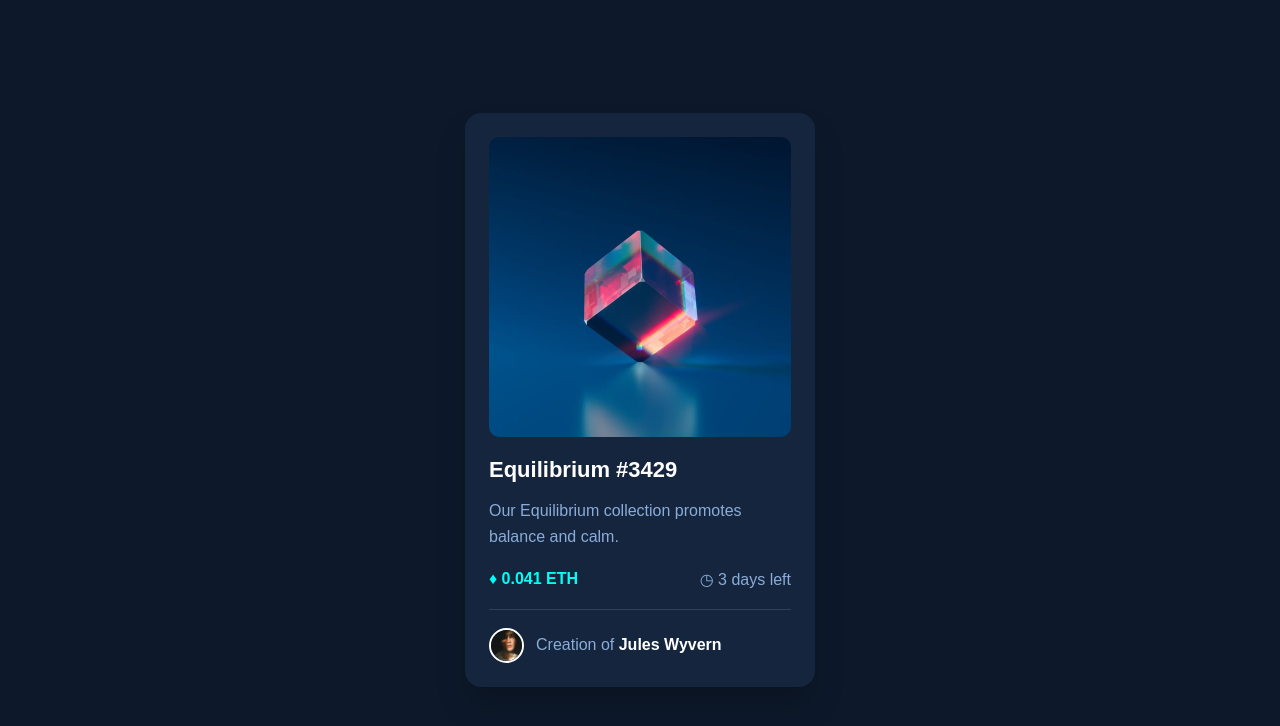
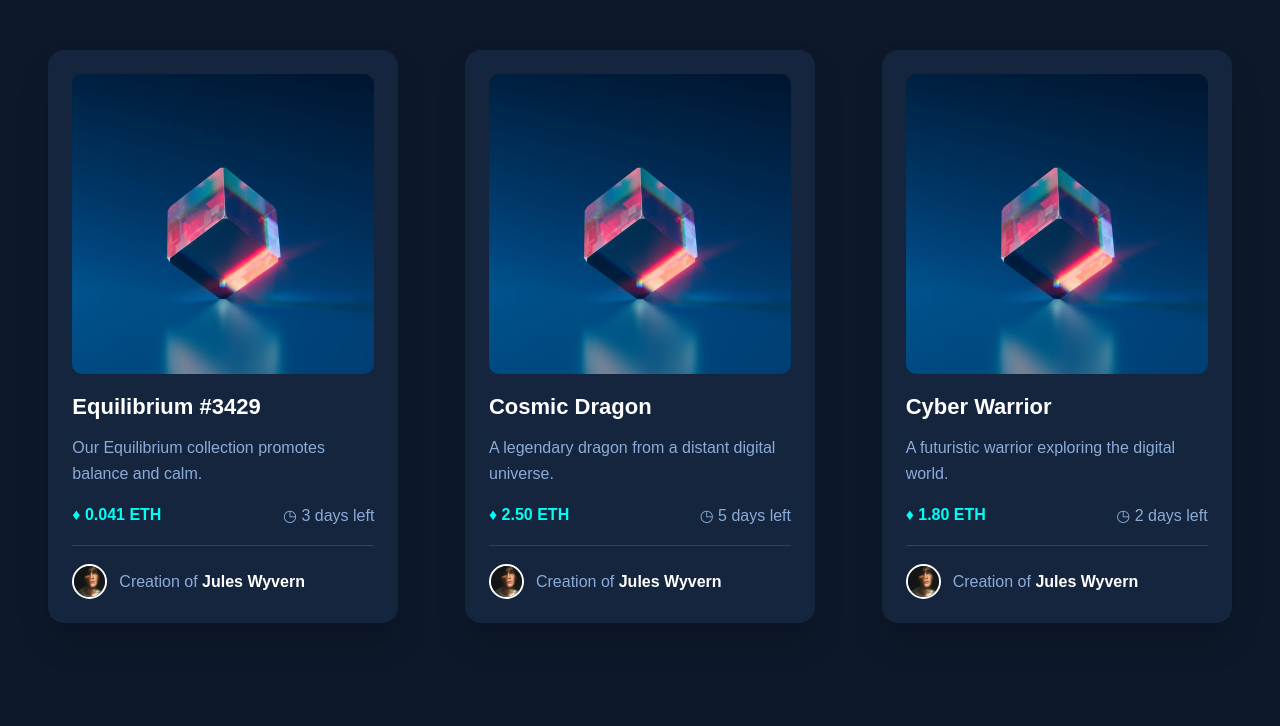
Before and after one commit to RebecaZaia/nft-card, a React (Vite) app: page / in a window 1280 px wide. Shown: the top 726 px of the page. Built offline with nearby package versions, Linux system fonts and the light colour scheme.

Commit message:
Create CardList component 	modified:   src/App.css 	modified:   src/App.jsx 	new file:   src/components/CardList/CardList.css 	new file:   src/components/CardList/CardList.jsx 	modified:   src/components/CardNFT/CardNFT.jsx

```diff
--- a/src/App.css
+++ b/src/App.css
@@ -1,8 +1,5 @@
 .app {
   min-height: 100vh;
   background-color: #0d192b;
-  display: flex;
-  justify-content: center;
-  align-items: center;
-  padding: 30px;
+  padding: 50px 30px;
 }
--- a/src/App.jsx
+++ b/src/App.jsx
@@ -1,10 +1,10 @@
-import CardNFT from './components/CardNFT/CardNFT'
+import CardList from './components/CardList/CardList'
 import './App.css'
 
 function App() {
   return (
     <main className="app">
-      <CardNFT />
+      <CardList />
     </main>
   )
 }
--- /dev/null
+++ b/src/components/CardList/CardList.css
@@ -0,0 +1,19 @@
+.card-list {
+  width: 100%;
+  display: grid;
+  grid-template-columns: repeat(3, 1fr);
+  gap: 30px;
+  justify-items: center;
+}
+
+@media (max-width: 1100px) {
+  .card-list {
+    grid-template-columns: repeat(2, 1fr);
+  }
+}
+
+@media (max-width: 700px) {
+  .card-list {
+    grid-template-columns: 1fr;
+  }
+}
--- /dev/null
+++ b/src/components/CardList/CardList.jsx
@@ -0,0 +1,42 @@
+import CardNFT from '../CardNFT/CardNFT'
+import imageEquilibrium from '../../assets/image-equilibrium.jpg'
+import './CardList.css'
+
+function CardList() {
+  const cards = [
+    {
+      id: 1,
+      title: 'Equilibrium #3429',
+      description: 'Our Equilibrium collection promotes balance and calm.',
+      price: '0.041 ETH',
+      time: '3 days left',
+      image: imageEquilibrium,
+    },
+    {
+      id: 2,
+      title: 'Cosmic Dragon',
+      description: 'A legendary dragon from a distant digital universe.',
+      price: '2.50 ETH',
+      time: '5 days left',
+      image: imageEquilibrium,
+    },
+    {
+      id: 3,
+      title: 'Cyber Warrior',
+      description: 'A futuristic warrior exploring the digital world.',
+      price: '1.80 ETH',
+      time: '2 days left',
+      image: imageEquilibrium,
+    },
+  ]
+
+  return (
+    <section className="card-list">
+      {cards.map((card) => (
+        <CardNFT key={card.id} {...card} />
+      ))}
+    </section>
+  )
+}
+
+export default CardList
--- a/src/components/CardNFT/CardNFT.jsx
+++ b/src/components/CardNFT/CardNFT.jsx
@@ -1,26 +1,25 @@
-import equilibriumImage from '../../assets/image-equilibrium.jpg'
 import avatarImage from '../../assets/image-avatar.png'
 import './CardNFT.css'
 
-function CardNFT() {
+function CardNFT({ title, description, price, time, image }) {
   return (
     <article className="card-nft">
       <div className="card-nft__image">
         <img
-            src={equilibriumImage}
-            alt="Equilibrium NFT"
+            src={image}
+            alt={title}
         />
       </div>
 
-      <h2>Equilibrium #3429</h2>
+      <h2>{title}</h2>
 
       <p className="description">
-        Our Equilibrium collection promotes balance and calm.
+        {description}
       </p>
 
       <div className="card-nft__info">
-        <span>♦ 0.041 ETH</span>
-        <span>◷ 3 days left</span>
+        <span>♦ {price}</span>
+        <span>◷ {time}</span>
       </div>
 
       <div className="card-nft__creator">
```
